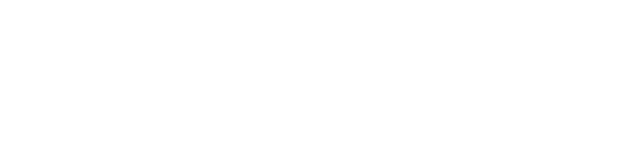
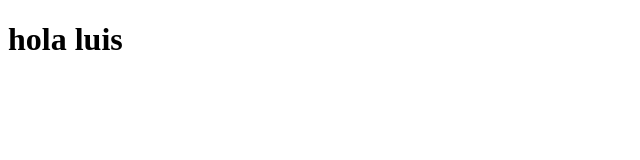
Before and after one commit to luis2022a/primerrepo, a plain HTML site: page index.html in a window 1280 px wide. Shown: the whole page, without its empty margins (0-640 px from the left). Drawn offline with Linux system fonts and the light colour scheme.

Commit message:
segundo commit

```diff
--- a/index.html
+++ b/index.html
@@ -7,6 +7,6 @@
     <title>Document</title>
 </head>
 <body>
-
+    <h1>hola luis</h1>
 </body>
 </html>
```
